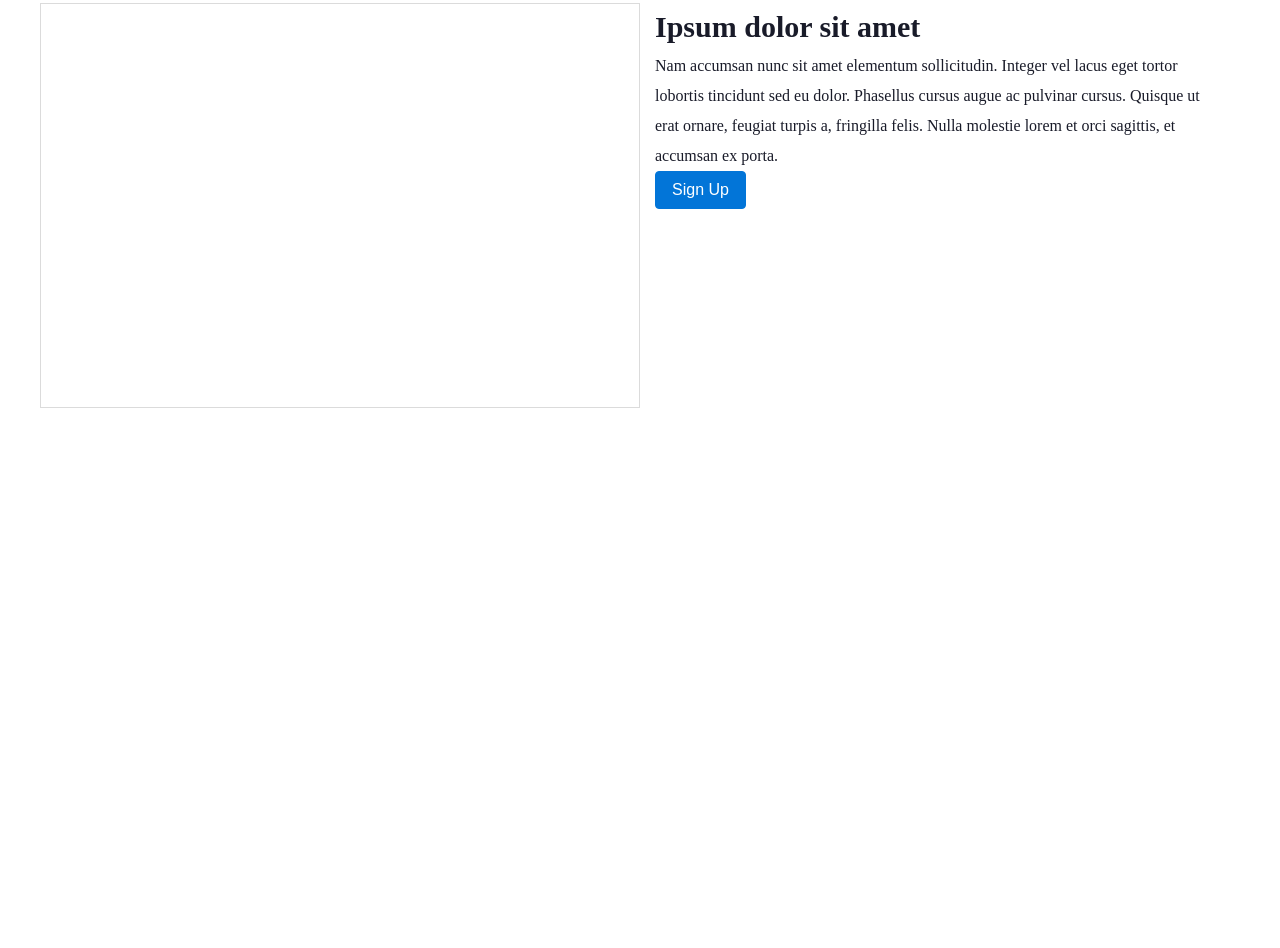
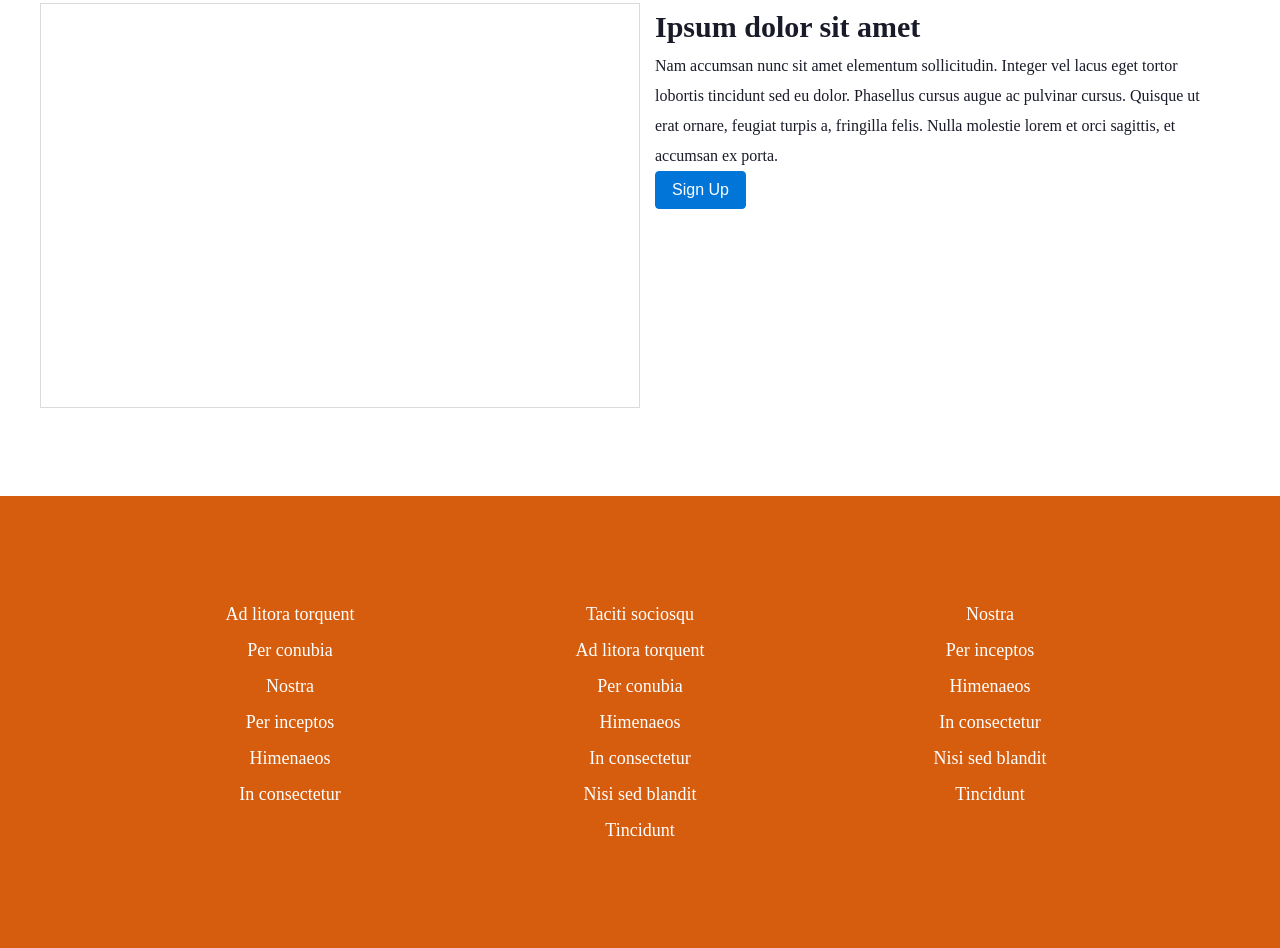
Before and after one commit to AldoRayne/panakeia-template, a plain HTML site: page index.html in a window 1280 px wide. Shown: the part 2864-3812 px from the top of the page. Before the commit the page ends 3272 px from the top, so only its background shows below. Drawn offline with nearby package versions, Linux system fonts and the light colour scheme; a script that the page names is missing.

Commit message:
main layout finish

```diff
--- a/index.html
+++ b/index.html
@@ -175,7 +175,37 @@
         </div>
     </div>
 </section>
-
+<footer class="site-footer">
+    <div class="container container-custom-width">
+        <ul class="row text-center">
+            <ul class="col-4">
+                <li>Ad litora torquent</li>
+                <li>Per conubia</li>
+                <li>Nostra</li>
+                <li>Per inceptos</li>
+                <li>Himenaeos</li>
+                <li>In consectetur</li>
+            </ul>
+            <ul class="col-4">
+                <li>Taciti sociosqu</li>
+                <li>Ad litora torquent</li>
+                <li>Per conubia</li>
+                <li>Himenaeos</li>
+                <li>In consectetur</li>
+                <li>Nisi sed blandit</li>
+                <li>Tincidunt</li>
+            </ul>
+            <ul class="col-4">
+                <li>Nostra</li>
+                <li>Per inceptos</li>
+                <li>Himenaeos</li>
+                <li>In consectetur</li>
+                <li>Nisi sed blandit</li>
+                <li>Tincidunt</li>
+            </ul>
+        </ul>
+    </div>
+</footer>
 <!-- bootstrap scripts-->
 <script src="https://code.jquery.com/jquery-3.1.1.slim.min.js"
         integrity="sha384-A7FZj7v+d/sdmMqp/nOQwliLvUsJfDHW+k9Omg/a/EheAdgtzNs3hpfag6Ed950n"
--- a/sass/_app-newsletter-block.scss
+++ b/sass/_app-newsletter-block.scss
@@ -3,6 +3,7 @@
   width: 100%;
   min-height: 100vh;
   overflow: hidden;
+  padding-bottom: 88px;
 }
 
 .section-title {
--- /dev/null
+++ b/sass/_app-site-footer.scss
@@ -0,0 +1,16 @@
+.site-footer {
+  width: 100%;
+  padding: 100px 0;
+  background-color: #d75d0e;
+
+  ul {
+    margin: 0 auto;
+
+    li {
+      color: #ffffff;
+      font-size: 18px;
+      font-weight: 400;
+      line-height: 36px;
+    }
+  }
+}
--- a/sass/screen.scss
+++ b/sass/screen.scss
@@ -9,6 +9,7 @@
 @import "app-welcome-section";
 @import "app-news-section";
 @import "app-newsletter-block";
+@import "app-site-footer";
 @import "app-flex";
 @import "app-container-custom-width";
 @import "app-buttons";
```
Also changed, not shown: stylesheets/screen.css.
